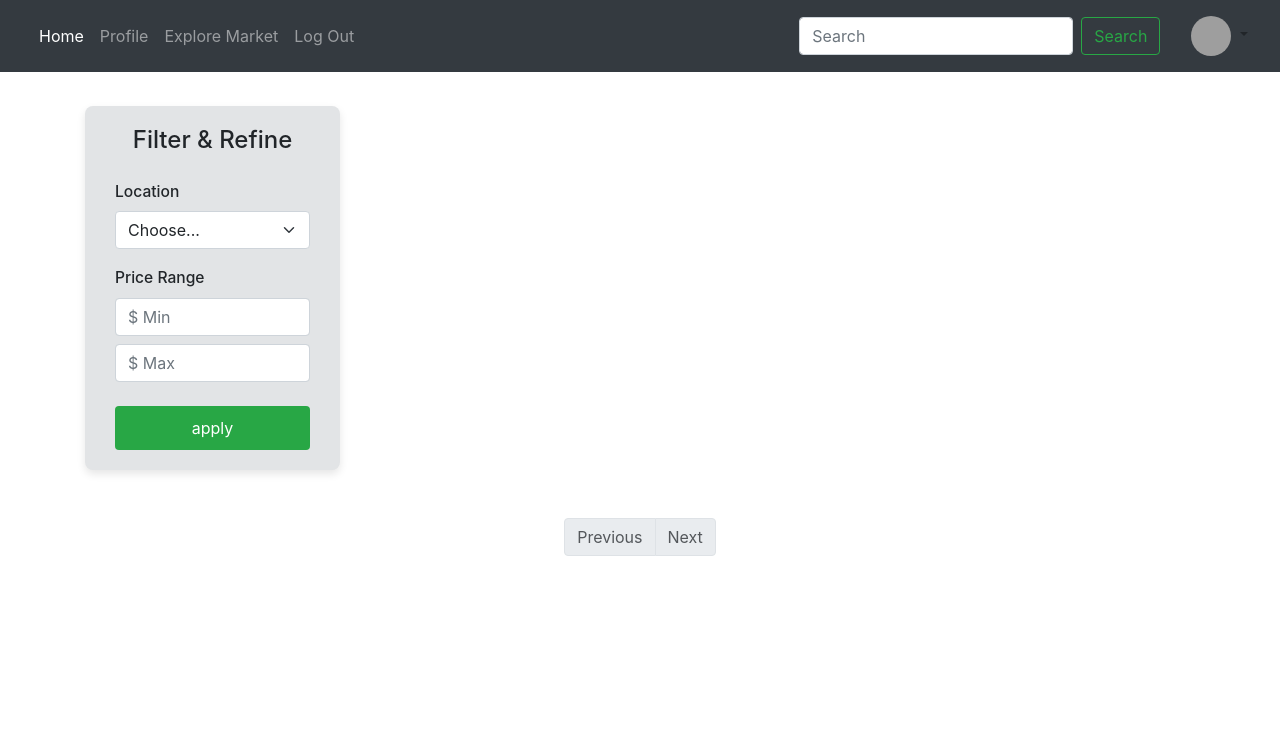
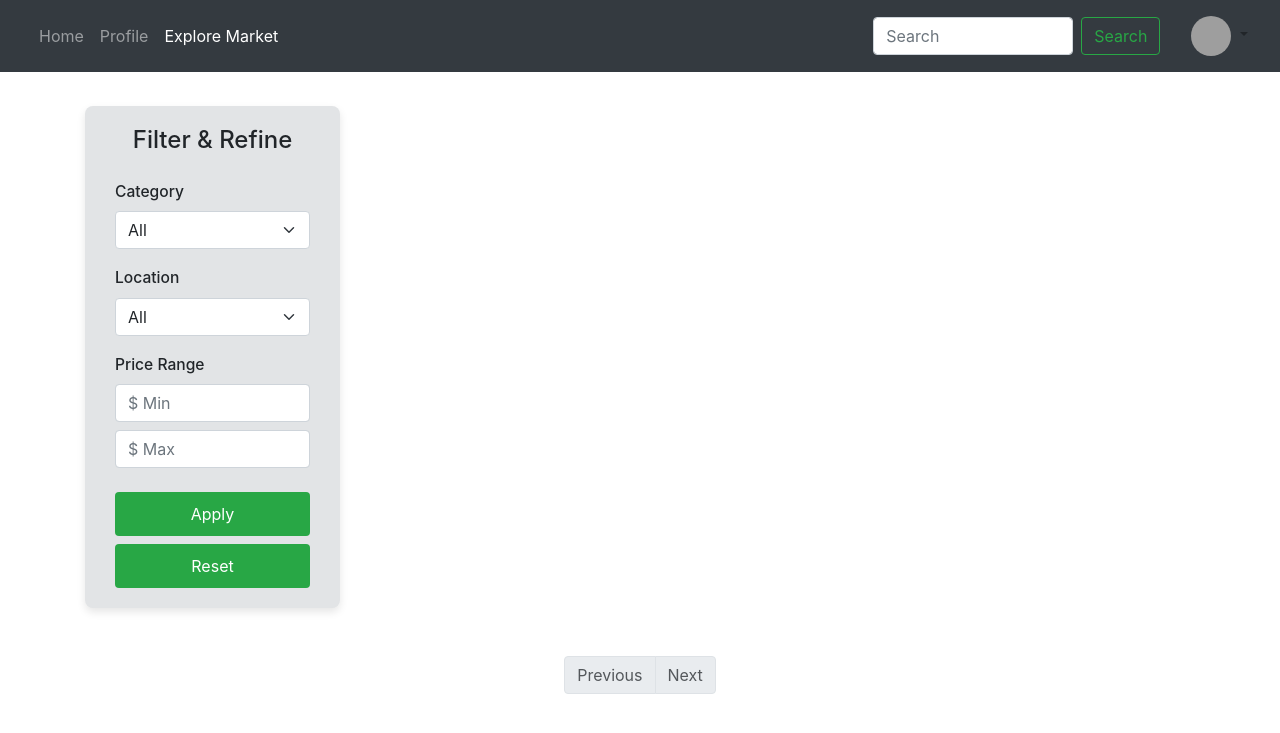
Before and after one commit to thogb/CITS5505-group-project, a Flask app: page /items/ in a window 1280 px wide. Shown: the top 733 px of the page. Run offline with Flask 3, Linux system fonts and the light colour scheme; a user stored in the database is signed in; tables that the repository leaves empty hold one stand-in row (values such as "Sample post"); some libraries are stand-ins or nearby versions; grey boxes are pictures that could not be loaded.

Commit message:
Implemented filters in items page and fixed active navbar class

```diff
--- a/app/__init__.py
+++ b/app/__init__.py
@@ -4,6 +4,7 @@ from flask_migrate import Migrate
 from flask_sqlalchemy import SQLAlchemy
 from sqlalchemy import MetaData
 from .services.awsS3 import AWSS3
+import re
 
 from config import Config
 
@@ -25,9 +26,14 @@ migrate = Migrate()
 cache = Cache()
 awsS3_service = AWSS3()
 
+# Method to extend Jinja filter to use custom filter from ChatGPT
+def regex_search(value, pattern):
+    return re.search(pattern, value) is not None
+
 def create_app(config_class=Config):
     app = Flask(__name__)
     app.config.from_object(config_class)
+    app.jinja_env.filters["regex_search"] = regex_search
 
     db.init_app(app)
     migrate.init_app(app, db)
--- a/app/item/routes.py
+++ b/app/item/routes.py
@@ -51,7 +51,13 @@ def items():
             # photo.photo_url = awsS3.generate_presigned_url(f"{photo.id}.{photo.extension}")
             item.thumb_photo_url = awsS3_service.generate_presigned_url(f"{photo.id}.{photo.extension}")
 
-    return render_template('item/items.html', items=items, filter=filter)
+    return render_template(
+        'item/items.html',
+        items=items,
+        filter=filter,
+        categories=getAllCategories(),
+        cities=getCities()
+    )
 
 @item_blueprint.route('/<int:item_id>', methods=['GET'])
 def item(item_id):
--- a/app/static/css/home.css
+++ b/app/static/css/home.css
@@ -5,7 +5,7 @@
   position: relative;
   height: 45vh; /* 维持之前的设置 */
   width: 100vw; /* 使用视口宽度单位确保覆盖整个屏幕宽度 */
-  background-image: url('../img/top.jpg');
+  background-image: url("../img/top.jpg");
   background-size: cover;
   background-position: center 10%;
   margin-left: -50vw; /* 将左边距设置为负的一半视口宽度 */
@@ -47,7 +47,8 @@
 }
 
 /* Styles for form elements within the Filter & Refine section */
-.filter-refine .form-control, .filter-refine .form-select {
+.filter-refine .form-control,
+.filter-refine .form-select {
   border-radius: 0.25rem;
   background-color: #fff;
   border: 1px solid #ced4da;
@@ -60,7 +61,6 @@
   border-radius: 0.25rem; /* Rounded button corners */
   transition: background-color 0.15s; /* Smooth transition for hover effect */
 }
-
 
 /* Ensuring the spacing and layout are visually pleasing */
 .filter-refine label {
@@ -87,12 +87,11 @@
   margin-bottom: 30px; /* Adjust this value as needed */
 }
 
-
 /* Back to top button */
 .back-to-top {
   position: fixed;
   bottom: 20px; /* Adjust the bottom value as needed */
-  right: 20px;  /* Adjust the right value as needed */
+  right: 20px; /* Adjust the right value as needed */
   z-index: 100; /* Ensure the button is above other content */
 }
 
@@ -239,7 +238,10 @@ footer .student-info {
 }
 
 /* General styles to improve legibility and spacing */
-.container, .row, .col-lg-3, .col-md-6 {
+.container,
+.row,
+.col-lg-3,
+.col-md-6 {
   margin-top: 10px;
 }
 
@@ -249,3 +251,10 @@ footer .text-center {
   color: #6c757d; /* Grey text for subtle effect */
   padding: 10px 0; /* Padding for the section */
 }
+
+.card-rand-item-text {
+  -webkit-line-clamp: 3;
+  display: -webkit-box;
+  -webkit-box-orient: vertical;
+  overflow: hidden;
+}
--- a/app/static/css/main.css
+++ b/app/static/css/main.css
@@ -1,3 +1,7 @@
 dt {
   font-weight: 600;
 }
+
+#navbarSearchInput {
+  width: 200px;
+}
--- a/app/static/js/base.js
+++ b/app/static/js/base.js
@@ -6,6 +6,26 @@ const htmlBtnLoading = `
 <span class="spinner-border spinner-border-sm" role="status" aria-hidden="true"></span>
 `;
 
+function applyItemsFilter(obj) {
+  const paramString = window.location.search;
+  const urlSearchParams = new URLSearchParams(paramString);
+
+  urlSearchParams.delete("page");
+  urlSearchParams.delete("per_page");
+
+  for (const [name, value] of Object.entries(obj)) {
+    if (name) {
+      if (value === "" || value === undefined || value === null) {
+        urlSearchParams.delete(name);
+      } else {
+        urlSearchParams.set(name, value);
+      }
+    }
+  }
+
+  window.location.href = baseUrl + itemsUrl + "?" + urlSearchParams.toString();
+}
+
 // Ajax setup to make all calls JSON
 $.ajaxSetup({
   headers: {
--- a/app/static/js/item/items.js
+++ b/app/static/js/item/items.js
@@ -35,9 +35,47 @@ function onItemSavedClick(e) {
   });
 }
 
+function onApplyFilterClick() {
+  const category = $("#itemsFilterCategory").val();
+  const city = $("#itemsFilterCity").val();
+  const minPrice = parseFloat($("#itemsFilterMinPrice").val());
+  const maxPrice = parseFloat($("#itemsFilterMaxPrice").val());
+
+  const filterObj = {};
+
+  if (category) {
+    filterObj["category"] = category;
+  }
+
+  if (city) {
+    filterObj["city"] = city;
+  }
+
+  if (minPrice) {
+    filterObj["min_price"] = minPrice;
+  }
+
+  if (maxPrice) {
+    filterObj["max_price"] = maxPrice;
+  }
+
+  if (minPrice && maxPrice) {
+    filterObj["min_price"] = Math.min(minPrice, maxPrice);
+    filterObj["max_price"] = Math.max(minPrice, maxPrice);
+  }
+
+  applyItemsFilter(filterObj);
+}
+
+function onResetFilterClick() {
+  window.location.href = baseUrl + itemsUrl;
+}
+
 $(function () {
   // $(".i-btn-save-item").on("click", onItemSavedClick);
   // The above solution does not work, when any jquery class modification is
   // called the on click weill be removed
   $(document).on("click", ".i-btn-save-item", onItemSavedClick);
+  $(document).on("click", "#btnApplyFilter", onApplyFilterClick);
+  $(document).on("click", "#btnResetFilter", onResetFilterClick);
 });
--- /dev/null
+++ b/app/static/js/navbar.js
@@ -0,0 +1,18 @@
+function onNavbarSearch() {
+  const searchText = $("#navbarSearchInput").val();
+
+  applyItemsFilter({
+    search_text: searchText,
+  });
+}
+
+function loadNavbarSearchValue() {
+  const urlSearchParams = new URLSearchParams(window.location.search);
+
+  $("#navbarSearchInput").val(urlSearchParams.get("search_text") || "");
+}
+
+$(function () {
+  $("#btnNavbarSearch").on("click", onNavbarSearch);
+  loadNavbarSearchValue();
+});
--- a/app/templates/base.html
+++ b/app/templates/base.html
@@ -18,15 +18,9 @@
       href="https://cdn.jsdelivr.net/npm/bootstrap-icons/font/bootstrap-icons.css"
       rel="stylesheet"
     />
-
-
     <link rel="stylesheet" href="../static/css/home.css">
-    <link rel="stylesheet" href="../static/css/me.css">
+    <!-- <link rel="stylesheet" href="../static/css/me.css"> -->
     <script src="http://127.0.0.1:5000/static/js/home/home.js"></script>
-
-
-
-
     <!-- Material Icons -->
     <!-- <link rel="stylesheet" href="https://fonts.googleapis.com/css2?family=Material+Symbols+Outlined:opsz,wght,FILL,GRAD@24,400,0,0" /> -->
     <!-- <link href="https://fonts.googleapis.com/css2?family=Material+Icons"
@@ -35,6 +29,14 @@
 
     {% block css_styles %}
       <link rel="stylesheet" href="{{ url_for('static', filename='css/main.css') }}" />
+    {% endblock %}
+
+    {% block header_js_scripts %}
+      <script >
+        const itemsUrl = "{{ url_for('item.items') }}";
+      </script>
+      <script src="{{ url_for('static', filename='js/base.js') }}" defer="defer"></script>
+      <script src="{{ url_for('static', filename='js/navbar.js') }}" defer="defer"></script>
     {% endblock %}
   </head>
   <!-- TODO: Update the design of this page if required later -->
@@ -101,7 +103,6 @@
 
     <!-- Scripts used by child pages -->
     {% block js_scripts %}
-      <script src="{{ url_for('static', filename='js/base.js') }}"></script>
     {% endblock %}
   </body>
 </html>
--- a/app/templates/item/items.html
+++ b/app/templates/item/items.html
@@ -20,23 +20,37 @@
                 <h4 class="mb-4">Filter & Refine</h4>
                 <div class="col justify-content-center w-100 text-start">
                     <div class="mb-3">
+                        <label for="categorySelect" class="form-label">Category</label>
+                        <select id="itemsFilterCategory" class="form-select">
+                            <option value="" {{ "selected" if not filter.category else '' }}>All</option>
+                            {% for category in categories %}
+                                <option value="{{ category.id }}" {{ "selected" if category.id == filter.category else "" }}>
+                                    {{ category.name }}
+                                </option>
+                            {% endfor %}
+                        </select>
+                    </div>
+                    <div class="mb-3">
                         <label for="locationSelect" class="form-label">Location</label>
-                        <select class="form-select" id="locationSelect">
-                            <option selected>Choose...</option>
-                            <option value="Perth Central">Perth Central</option>
-                            <option value="Northbridge">Northbridge</option>
-                            <option value="Cottesloe">Cottesloe</option>
-                            <option value="Fremantle">Fremantle</option>
-                            <option value="Scarborough">Scarborough</option>
+                        <select id="itemsFilterCity" class="form-select">
+                            <option value="" {{ "selected" if not filter.city else '' }}>All</option>
+                            {% for city in cities %}
+                                <option value="{{ city.id }}" {{ "selected" if city.id == filter.city else "" }}>
+                                    {{ city.name }}
+                                </option>
+                            {% endfor %}
                         </select>
                     </div>
                     <div class="mb-3">
                         <label for="priceMin" class="form-label">Price Range</label>
-                        <input type="number" class="form-control" id="priceMin" placeholder="$ Min">
-                        <input type="number" class="form-control mt-2" id="priceMax" placeholder="$ Max">
+                        <input id="itemsFilterMinPrice" type="number" class="form-control" placeholder="$ Min" value="{{ filter.min_price }}">
+                        <input id="itemsFilterMaxPrice" type="number" class="form-control mt-2" placeholder="$ Max" value="{{ filter.max_price }}">
                     </div>
-                    <button class="btn btn-primary mt-2 end-0 w-100" type="button" onclick="filterResults()">
-                        apply
+                    <button id="btnApplyFilter" class="btn btn-primary mt-2 end-0 w-100" type="button">
+                        Apply
+                    </button>
+                    <button id="btnResetFilter" class="btn btn-primary mt-2 end-0 w-100" type="button">
+                        Reset
                     </button>
                 </div>
             </div>
--- a/app/templates/navbar.html
+++ b/app/templates/navbar.html
@@ -3,25 +3,21 @@
     <!-- Logo or branding can go here -->
     <ul class="navbar-nav me-auto">
       <li class="nav-item">
-        <a class="nav-link active" aria-current="page" href="/">Home</a>
+        <a class="nav-link {{ 'active' if  request.path == '/'  else '' }}" aria-current="page" href="/">
+          Home
+        </a>
       </li>
       <li class="nav-item">
-        <a class="nav-link" href="/me">Profile</a>
+        <a class="nav-link {{ 'active' if request.path | regex_search("^" + url_for('me.me')) else '' }}" href="{{ url_for('me.me') }}">Profile</a>
       </li>
       <!-- Add Explore Market before Log Out -->
       <li class="nav-item">
-        <a class="nav-link" href="{{ url_for('item.items') }}">Explore Market</a>
-      </li>
-      <li class="nav-item">
-        <a class="nav-link" href="/logout">Log Out</a>
+        <a class="nav-link {{ 'active' if request.path | regex_search("^" + url_for('item.items')) else '' }}" href="{{ url_for('item.items') }}">Explore Market</a>
       </li>
     </ul>
 
-    <!-- Search form -->
-    <form class="d-flex ms-auto">  <!-- ms-auto will push the form to the right -->
-      <input class="form-control me-2" type="search" placeholder="Search" aria-label="Search">
-      <button class="btn btn-outline-success" type="submit">Search</button>
-    </form>
+      <input id="navbarSearchInput" name="search_text" class="form-control me-2" type="search" placeholder="Search" aria-label="Search">
+      <button id="btnNavbarSearch" class="btn btn-outline-success">Search</button>
   </div>
 
     <!-- User profile and dropdown menu -->
@@ -30,10 +26,12 @@
           <img src="{{ url_for('static', filename='img/profile.jpg') }}" alt="Profile" class="rounded-circle" style="width: 40px; height: 40px;">
       </a>
       <div class="dropdown-menu dropdown-menu-right" aria-labelledby="navbarUserDropdown">
-          <a class="dropdown-item" href="/me">My Profile</a>
-          <a class="dropdown-item" href="/me/saved">Favorites</a>
-          <a class="dropdown-item" href="/me/items">My Listings</a>
+          <a class="dropdown-item {{ 'active' if request.path == url_for('me.me') else '' }}" href="{{ url_for('me.me') }}">My Profile</a>
+          <a class="dropdown-item {{ 'active' if request.path | regex_search("^" + url_for('me.saved')) else '' }}" href="{{ url_for('me.saved') }}">Favorites</a>
+          <a class="dropdown-item {{ 'active' if request.path | regex_search("^" + url_for('me.items')) else '' }}" href="{{ url_for('me.items') }}">My Listings</a>
           <a class="dropdown-item" href="/me/bids">My Bids</a>
+          <hr class="m-1"/>
+          <a class="dropdown-item"href="{{ url_for('auth.logout') }}">Log Out</a>
       </div>
   </div>
 </nav>
```
Also changed, not shown: app/static/js/home/home.js (deleted, +0 -96 lines), app/templates/home/home.html (+5 -6 lines). Lines whose indentation alone changed are shown as unchanged.
